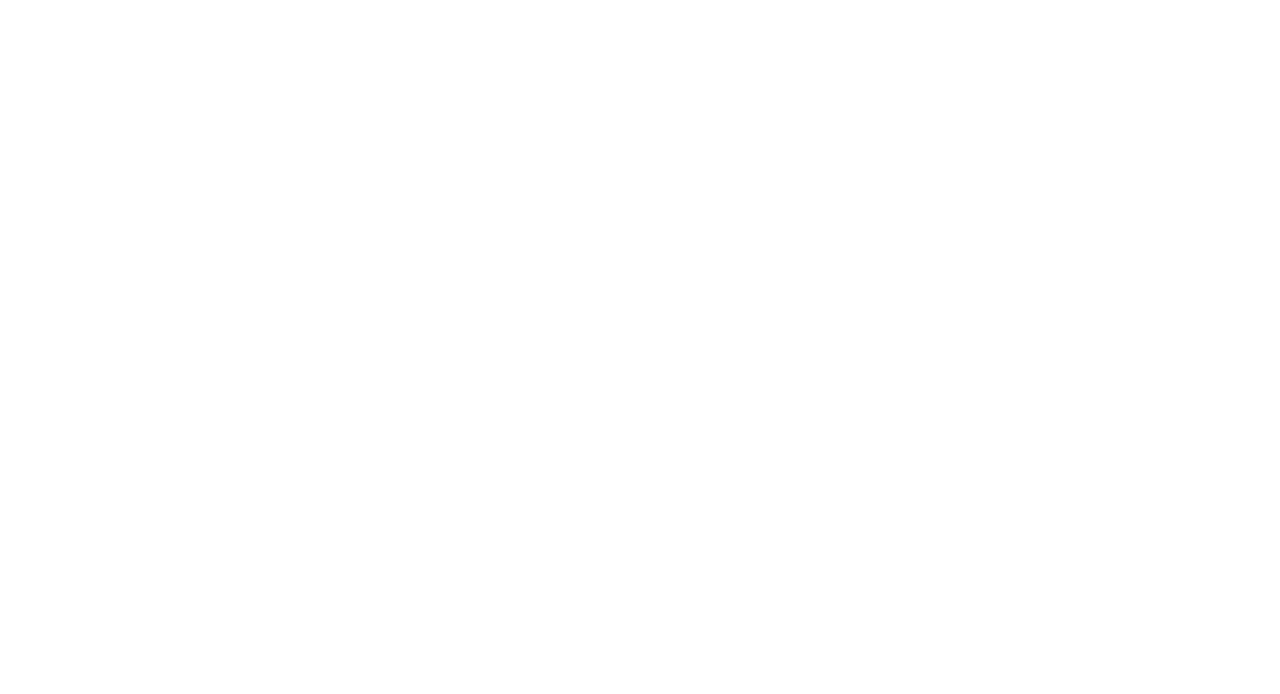
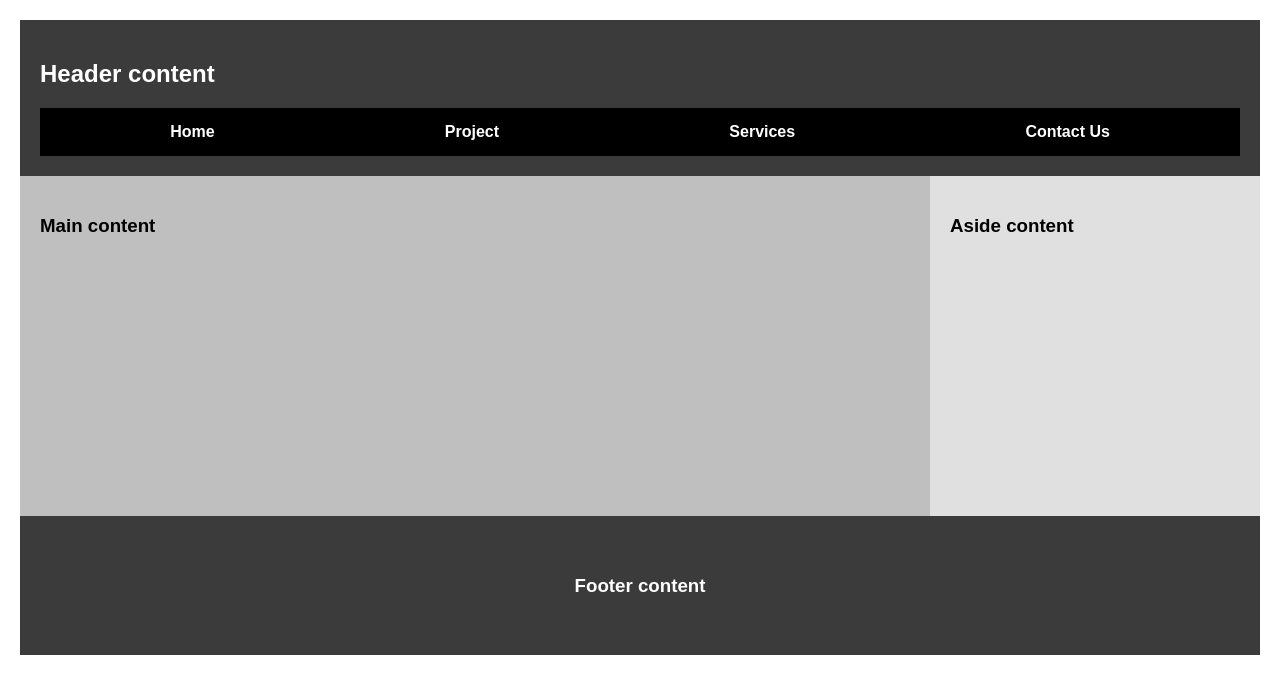
Before and after one commit to kingsley-byu/wdd131, a plain HTML site: page week01/basic-layout.html in a window 1280 px wide. Drawn offline with Linux system fonts and the light colour scheme.

Commit message:
HTML and CSS Review activity

```diff
--- a/week01/basic-layout.html
+++ b/week01/basic-layout.html
@@ -3,10 +3,32 @@
 <head>
     <meta charset="UTF-8">
     <meta name="viewport" content="width=device-width, initial-scale=1.0">
-
-    <title>Document</title>
+    <title>Osaruyi kingsley Osawaru| WDD131</title>
+    <link rel="stylesheet" href="styles/layout.css">
 </head>
 <body>
+<header>
+    <h2>Header content</h2>
+    <nav>
+        <ul>
+         <li>Home</li>
+         <li>Project</li>
+         <li>Services</li>
+         <li>Contact Us</li>
+        </ul>
+    </nav>
+</header>
+<div class="container">
+    <main>
+        <h3>Main content</h3>
+    </main>
+    <aside>
+        <h3>Aside content</h3>
+    </aside>
+</div>
+<footer>
+    <h3>Footer content</h3>
+</footer>
 
 </body>
 </html>
--- a/week01/styles/layout.css
+++ b/week01/styles/layout.css
@@ -0,0 +1,46 @@
+body{margin: 20px;
+font-family: Arial, Helvetica, sans-serif;
+}
+
+header{
+    background: #3b3b3b;
+    color: white;
+    padding: 20px;
+}
+nav{
+    background: black;
+}
+nav ul{
+    list-style: none;
+    display: flex;
+    justify-content: space-around;
+    padding: 15px;
+    margin: 0;
+}
+nav li{
+    color: white;
+    font-weight: bold;
+}
+
+.container{
+    display: flex;
+
+}
+main{
+    flex: 3;
+    background: #bfbfbf;
+    padding: 20px;
+    min-height: 300px;
+}
+aside{
+    flex: 1;
+    background: #e0e0e0;
+    padding: 20px;
+}
+
+footer{
+    background: #3b3b3b;
+    color: white;
+    text-align: center;
+    padding: 40px;
+}
```
